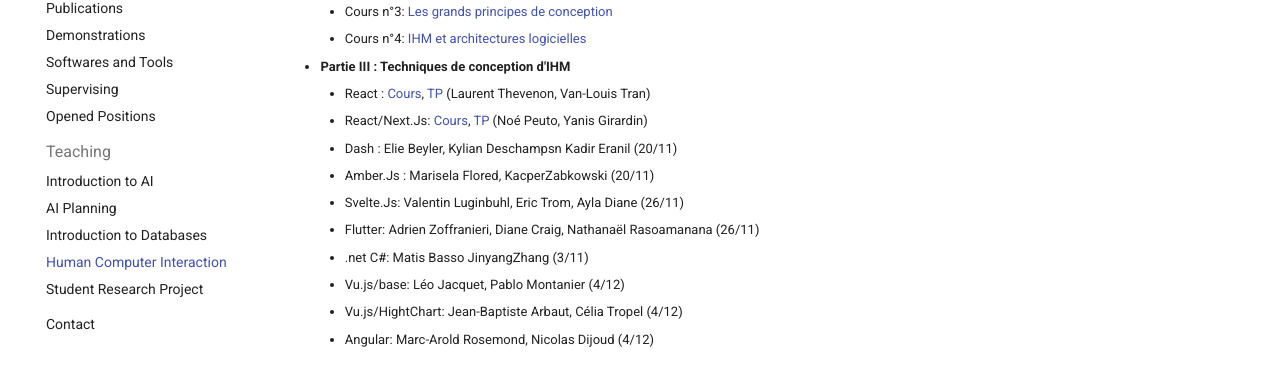
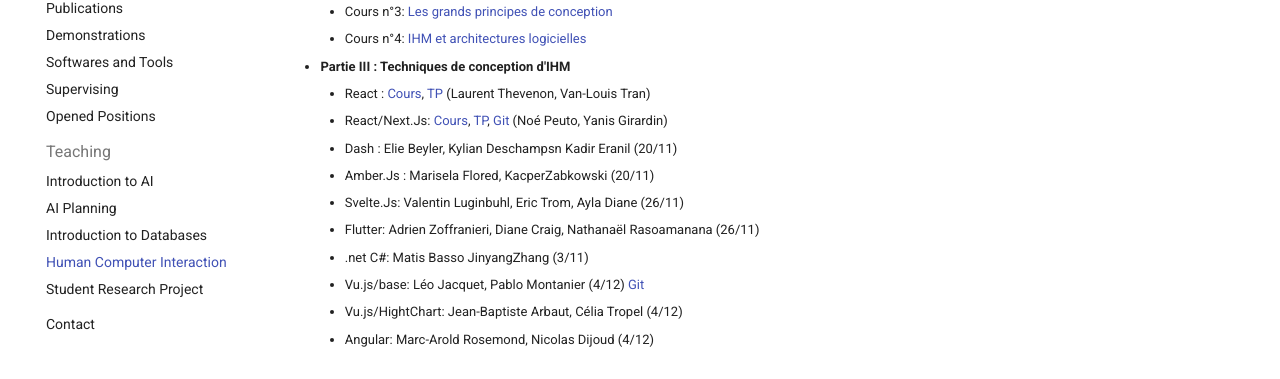
Before and after one commit to pellierd/homepage, an MkDocs documentation site: the page built from docs/teaching/hci.md, in a window 1280 px wide and 900 px high, scrolled down 697 px. Shown: the part 147-526 px from the top of the window. Built offline with MkDocs 1.6.1 and Material for MkDocs 9.7.7, drawn with Linux system fonts in a browser that asks for light colours.

Commit message:
Ajout projet

```diff
--- a/docs/teaching/hci.md
+++ b/docs/teaching/hci.md
@@ -27,13 +27,13 @@ Après un rappel des principes ergonomiques, ce cours s’intéresse essentielle
     - Cours n°4: [IHM et architectures logicielles](hci/04-architecture.pdf)
 - **Partie III : Techniques de conception d'IHM**
     - React : [Cours](hci/tmp/React.pdf), [TP](https://github.com/Bloubing/trois-petits-cochons) (Laurent Thevenon, Van-Louis Tran)
-    - React/Next.Js: [Cours](hci/tmp/NextJS.pdf), [TP](https://tp-nextjs-alpha.vercel.app) (Noé Peuto, Yanis Girardin)
+    - React/Next.Js: [Cours](hci/tmp/NextJS.pdf), [TP](https://tp-nextjs-alpha.vercel.app), [Git](https://github.com/noepeutot/GIRARDIN_PEUTOT_Musiverse) (Noé Peuto, Yanis Girardin)
     - Dash : Elie Beyler, Kylian Deschampsn Kadir Eranil (20/11)
     - Amber.Js : Marisela Flored, KacperZabkowski (20/11)
     - Svelte.Js: Valentin Luginbuhl, Eric Trom, Ayla Diane (26/11)
     - Flutter: Adrien Zoffranieri, Diane Craig, Nathanaël Rasoamanana (26/11)
     - .net C#: Matis Basso JinyangZhang (3/11)
-    - Vu.js/base: Léo Jacquet, Pablo Montanier (4/12)
+    - Vu.js/base: Léo Jacquet, Pablo Montanier (4/12) [Git](https://github.com/leo-jcq/projet-ihm)
     - Vu.js/HightChart: Jean-Baptiste Arbaut, Célia Tropel (4/12)
     - Angular: Marc-Arold Rosemond, Nicolas Dijoud (4/12)
 
```
